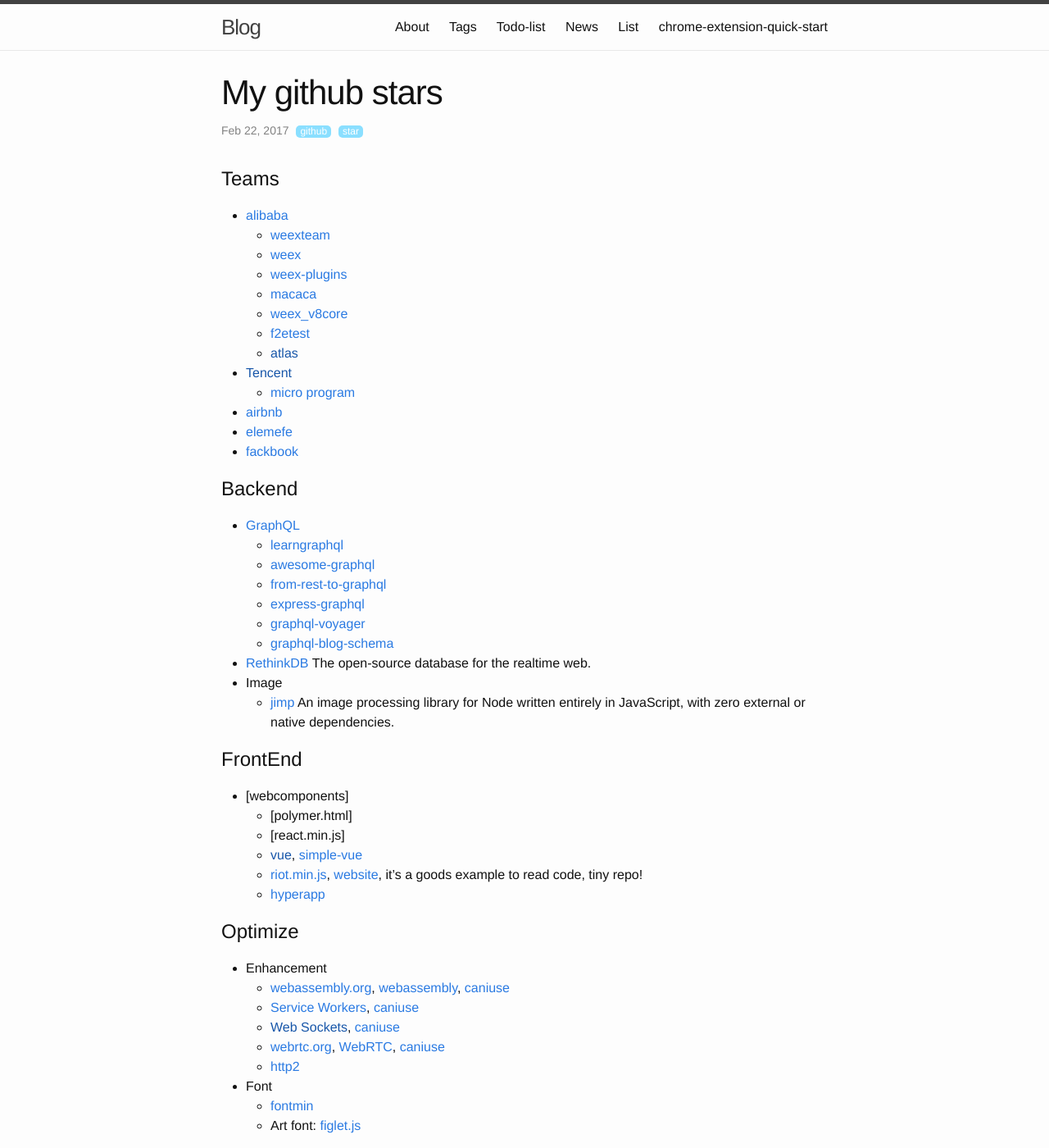
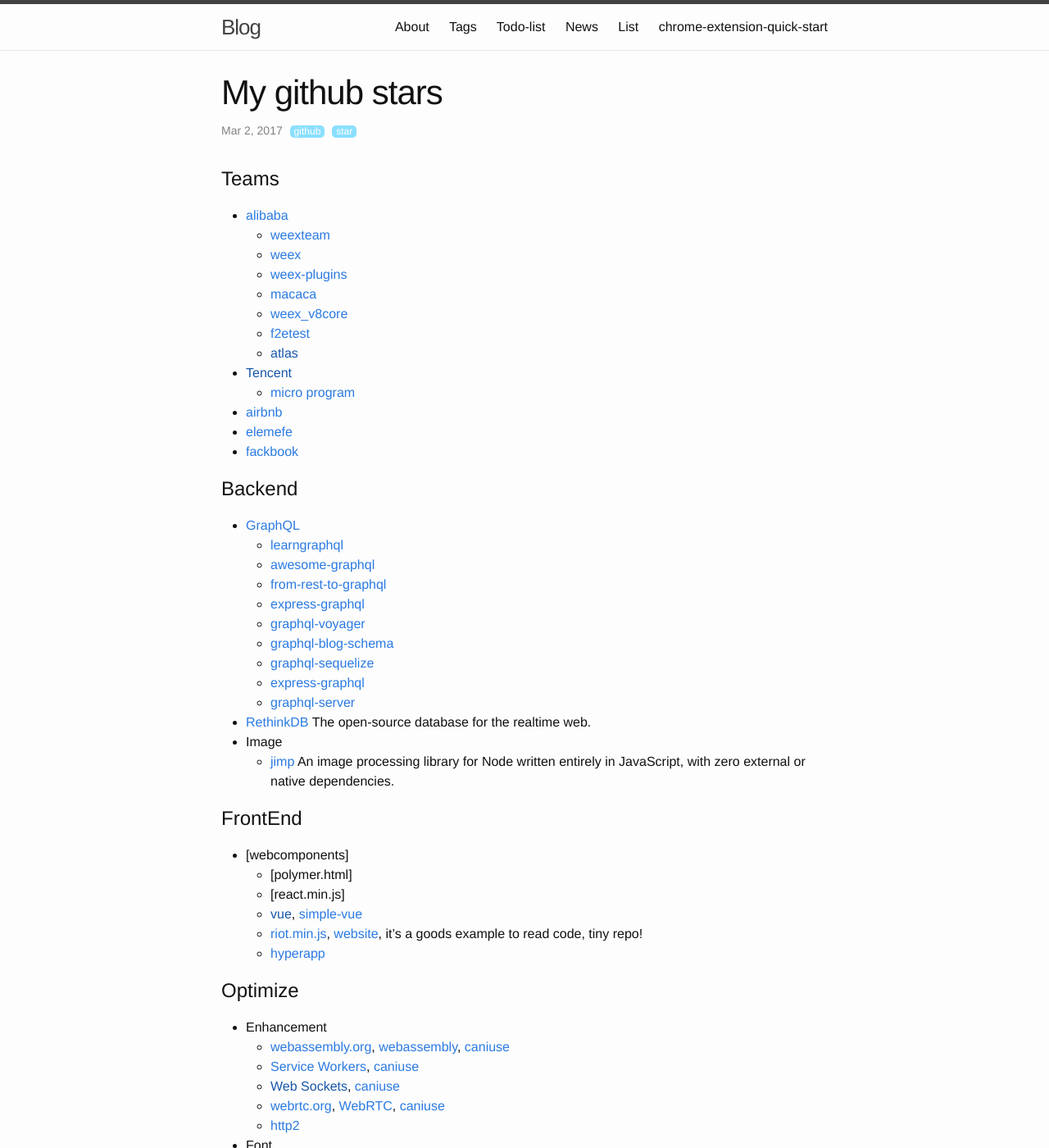
Before and after one commit to zhoukekestar/notes, a Jekyll site: the page built from _posts/2017-01-05-my-stars.md, in a window 1280 px wide and 1400 px high. Shown: the whole window at 82% size. Built offline with Jekyll 4.4.1, drawn with Linux system fonts in a browser that asks for light colours.

Commit message:
update repos

```diff
--- a/_posts/2017-01-05-my-stars.md
+++ b/_posts/2017-01-05-my-stars.md
@@ -1,7 +1,7 @@
 ---
 layout: post
 title:  "My github stars"
-date:   2017-02-22
+date:   2017-03-02
 categories: github stars
 tags: [github, star]
 ---
@@ -29,6 +29,9 @@
   * [express-graphql](https://github.com/graphql/express-graphql)
   * [graphql-voyager](https://github.com/APIs-guru/graphql-voyager)
   * [graphql-blog-schema](https://github.com/kadirahq/graphql-blog-schema)
+  * [graphql-sequelize](https://github.com/mickhansen/graphql-sequelize)
+  * [express-graphql](https://github.com/graphql/express-graphql)
+  * [graphql-server](https://github.com/apollographql/graphql-server)
 * [RethinkDB](https://github.com/rethinkdb/rethinkdb) The open-source database for the realtime web.
 * Image
   * [jimp](https://github.com/oliver-moran/jimp) An image processing library for Node written entirely in JavaScript, with zero external or native dependencies.
```
Also changed, not shown: other parts of _posts/2017-01-05-my-stars.md (+1 -0 lines).
